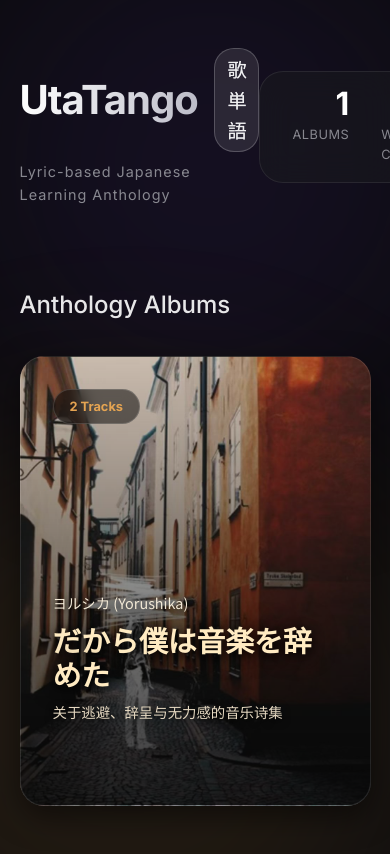
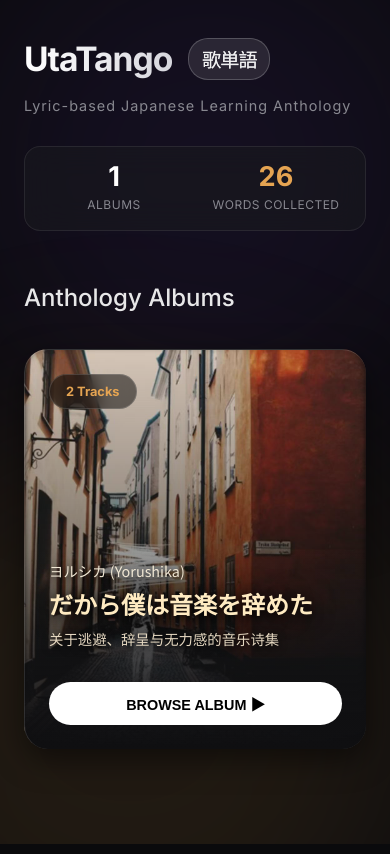
Before and after one commit to treefing3rs/UtaTango, a React (Vite) app: page / in a window 390 px wide. Built offline with nearby package versions, Linux system fonts and the light colour scheme.

Commit message:
style: 完美重构首页与详情页移动端响应式字号布局并消灭卡片悬浮亮线

```diff
--- a/src/styles/album.css
+++ b/src/styles/album.css
@@ -268,3 +268,59 @@
     margin: 0 auto;
   }
 }
+
+/* ==========================================================================
+   手机端窄屏专用适配 (Mobile Screen Track-Item Optimization)
+   ========================================================================== */
+@media (max-width: 600px) {
+  .album-page-container {
+    padding: 2rem 1.2rem;
+  }
+
+  .album-meta h1 {
+    font-size: 2rem;
+  }
+
+  .track-item {
+    padding: 1.2rem 1rem;
+    flex-wrap: wrap; /* 核心防撞线：开启折行排列 */
+    gap: 0.4rem;
+  }
+
+  .track-number {
+    width: 40px;
+    font-size: 1.4rem;
+  }
+
+  .track-info {
+    padding-right: 0.5rem;
+    /* 让标题信息占据一整行的剩余宽度（减去序号和右侧播放图标） */
+    flex: 1 1 calc(100% - 90px);
+  }
+
+  .track-title {
+    font-size: 1.15rem;
+    line-height: 1.3;
+  }
+
+  .track-vibe {
+    font-size: 0.8rem;
+  }
+
+  .track-badges {
+    width: 100%;
+    margin-right: 0;
+    padding-left: 40px; /* 完美对齐上方的歌名，视觉极致舒适 */
+    margin-top: 0.3rem;
+    gap: 0.6rem;
+  }
+
+  .level-badge, .words-badge {
+    padding: 0.25rem 0.6rem;
+    font-size: 0.75rem;
+  }
+
+  .track-play-icon {
+    font-size: 1.3rem;
+  }
+}
--- a/src/styles/dakara.css
+++ b/src/styles/dakara.css
@@ -169,3 +169,56 @@
   text-align: right;
   letter-spacing: 1px;
 }
+
+/* ==========================================================================
+   手机端窄屏横向排版自适应调整 (Mobile Screen Adaptations for Letter Page)
+   ========================================================================== */
+@media (max-width: 768px) {
+  .dakara-nav {
+    top: 1rem;
+    left: 1rem;
+  }
+
+  .dakara-back-btn {
+    padding: 0.5rem 1rem;
+    font-size: 0.8rem;
+  }
+
+  .dakara-content {
+    padding: 6rem 1.2rem 8rem 1.2rem; /* 缩减 padding，腾出屏幕空间 */
+  }
+
+  .dakara-title {
+    font-size: 1.8rem; /* 从 3rem 降为更小巧的 1.8rem */
+    margin-bottom: 3.5rem;
+    letter-spacing: 2px;
+  }
+
+  .lyrics-flow {
+    gap: 2.2rem;
+  }
+
+  .dakara-line {
+    font-size: 1.05rem; /* 从 1.3rem 降为更适宜的 1.05rem */
+    line-height: 1.9;
+  }
+
+  .dakara-zh {
+    font-size: 0.75rem; /* 翻译文字微调 */
+    letter-spacing: 1px;
+    margin-top: 0.3rem;
+  }
+
+  .glass-popup {
+    width: 240px; /* 缩小浮窗，使其不易超出手机边界 */
+    padding: 1rem;
+  }
+
+  .glass-popup h3 {
+    font-size: 1.15rem;
+  }
+
+  .glass-popup p {
+    font-size: 0.8rem;
+  }
+}
--- a/src/styles/homepage.css
+++ b/src/styles/homepage.css
@@ -112,26 +112,35 @@
   position: relative;
   transition: all 0.5s cubic-bezier(0.25, 0.8, 0.25, 1);
   overflow: hidden;
-  box-shadow: 0 10px 30px rgba(0,0,0,0.5);
+  /* 双重防线：内侧物理暗影屏障 + 显卡级硬件抗锯齿 */
+  box-shadow: inset 0 -3px 6px rgba(15, 15, 17, 0.98), 0 10px 30px rgba(0,0,0,0.5);
+  -webkit-backface-visibility: hidden;
+  backface-visibility: hidden;
+  transform: translate3d(0, 0, 0);
   transform-style: preserve-3d;
 }
 
 .song-card:hover {
   transform: translateY(-10px) scale(1.02);
-  box-shadow: 0 20px 40px rgba(0,0,0,0.7);
+  box-shadow: inset 0 -3px 6px rgba(15, 15, 17, 0.98), 0 20px 40px rgba(0,0,0,0.7);
 }
+
 
 .card-glass-overlay {
   position: absolute;
   top: 0; left: 0; right: 0; bottom: 0;
-  background: linear-gradient(180deg, rgba(0,0,0,0.1) 0%, rgba(0,0,0,0.8) 100%);
+  background: linear-gradient(180deg, rgba(0,0,0,0.05) 0%, rgba(0,0,0,0.4) 50%, rgba(15,15,17,0.95) 90%, #0f0f11 100%);
   padding: 2rem;
   display: flex;
   flex-direction: column;
   justify-content: space-between;
-  border: 1px solid rgba(255,255,255,0.1);
+  border-top: 1px solid rgba(255,255,255,0.15);
+  border-left: 1px solid rgba(255,255,255,0.12);
+  border-bottom: none;
+  border-right: none;
   border-radius: 24px;
 }
+
 
 .card-top {
   display: flex;
@@ -277,3 +286,79 @@
   height: 600px;
   background: rgba(229, 164, 82, 0.1);
 }
+
+/* ==========================================================================
+   响应式移动端适配 (Responsive Mobile Layouts) - 完美保留 PC 体验，重塑手机视界
+   ========================================================================== */
+@media (max-width: 768px) {
+  .homepage-container {
+    padding: 2rem 1.5rem;
+  }
+
+  .dashboard-header {
+    flex-direction: column;
+    align-items: flex-start;
+    gap: 1.8rem;
+    margin-bottom: 3rem;
+  }
+
+  .header-logo h1 {
+    font-size: 2.1rem;
+  }
+
+  .stats-panel {
+    width: 100%;
+    justify-content: space-around;
+    padding: 1rem;
+    gap: 1rem;
+    border-radius: 16px;
+  }
+
+  .stat-box {
+    align-items: center;
+    flex: 1;
+  }
+
+  .stat-value {
+    font-size: 1.7rem;
+  }
+
+  .stat-label {
+    font-size: 0.75rem;
+  }
+
+  .song-grid {
+    gap: 1.8rem;
+  }
+
+  .song-card {
+    height: 400px; /* 移动端适当缩矮卡片高度，更符合手机屏占比 */
+  }
+
+  .card-glass-overlay {
+    padding: 1.5rem;
+  }
+
+  .song-title {
+    font-size: 1.5rem;
+  }
+
+  /* 移动端隐藏 hover 弹出唱片，防止视觉拥挤与遮挡文字 */
+  .vinyl-record {
+    display: none !important;
+  }
+
+  /* 移动端无 Hover，卡片底部文字与按钮直接显示，避免用户疑惑 */
+  .card-bottom {
+    transform: translateY(0) !important;
+  }
+
+  .play-btn {
+    opacity: 1 !important;
+    transform: translateY(0) !important;
+    width: 100%;
+    text-align: center;
+    padding: 0.7rem 1.2rem;
+    margin-top: 0.5rem;
+  }
+}
--- a/src/styles/shikaki.css
+++ b/src/styles/shikaki.css
@@ -193,3 +193,67 @@
   text-align: right;
   opacity: 0.8;
 }
+
+/* ==========================================================================
+   手机端窄屏竖排自适应调整 (Mobile Screen Adaptations for Vertical Page)
+   ========================================================================== */
+@media (max-width: 768px) {
+  .shikaki-nav {
+    top: 1rem;
+    right: 1rem;
+  }
+
+  .shikaki-back-btn {
+    padding: 0.4rem 0.8rem;
+    font-size: 0.8rem;
+  }
+
+  .shikaki-content {
+    /* 缩窄手机端的侧向 padding，给予歌词更多的滚动延展空间 */
+    padding: 3rem 8vw 3rem 8vw;
+    gap: 3.5rem;
+  }
+
+  .shikaki-title {
+    font-size: 2.2rem; /* 从 3.5rem 降为更精致的 2.2rem */
+    letter-spacing: 0.8rem;
+    margin-left: 2rem;
+    padding-right: 0.8rem;
+  }
+
+  .lyrics-flow {
+    gap: 2rem; /* 减小列间距 */
+  }
+
+  .shikaki-line {
+    gap: 0.8rem;
+    padding-right: 0.8rem;
+  }
+
+  .lyric-ja {
+    font-size: 1.15rem; /* 从 1.6rem 降为 1.15rem，高度不再溢出 */
+    letter-spacing: 0.4rem;
+  }
+
+  .shikaki-zh {
+    font-size: 0.75rem; /* 翻译文字微调 */
+    letter-spacing: 0.15rem;
+  }
+
+  .blank-vocab {
+    min-height: 3rem; /* 相应调整空腔虚线尺寸 */
+  }
+
+  .memo-popup {
+    width: 220px; /* 弹出框更小巧，防止遮挡手机屏幕过多内容 */
+    padding: 0.8rem;
+  }
+
+  .memo-popup h3 {
+    font-size: 1rem;
+  }
+
+  .memo-popup p {
+    font-size: 0.8rem;
+  }
+}
```
